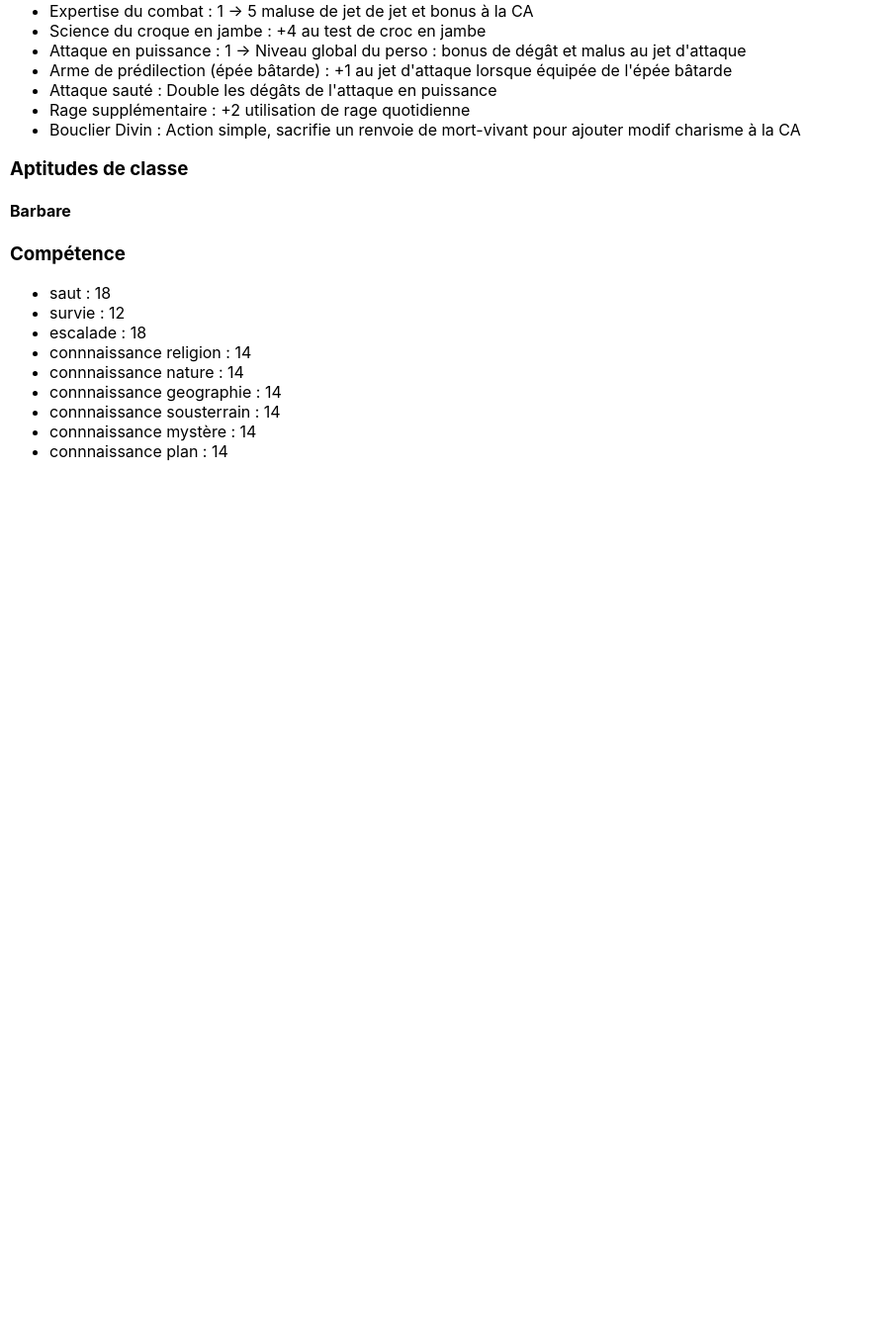
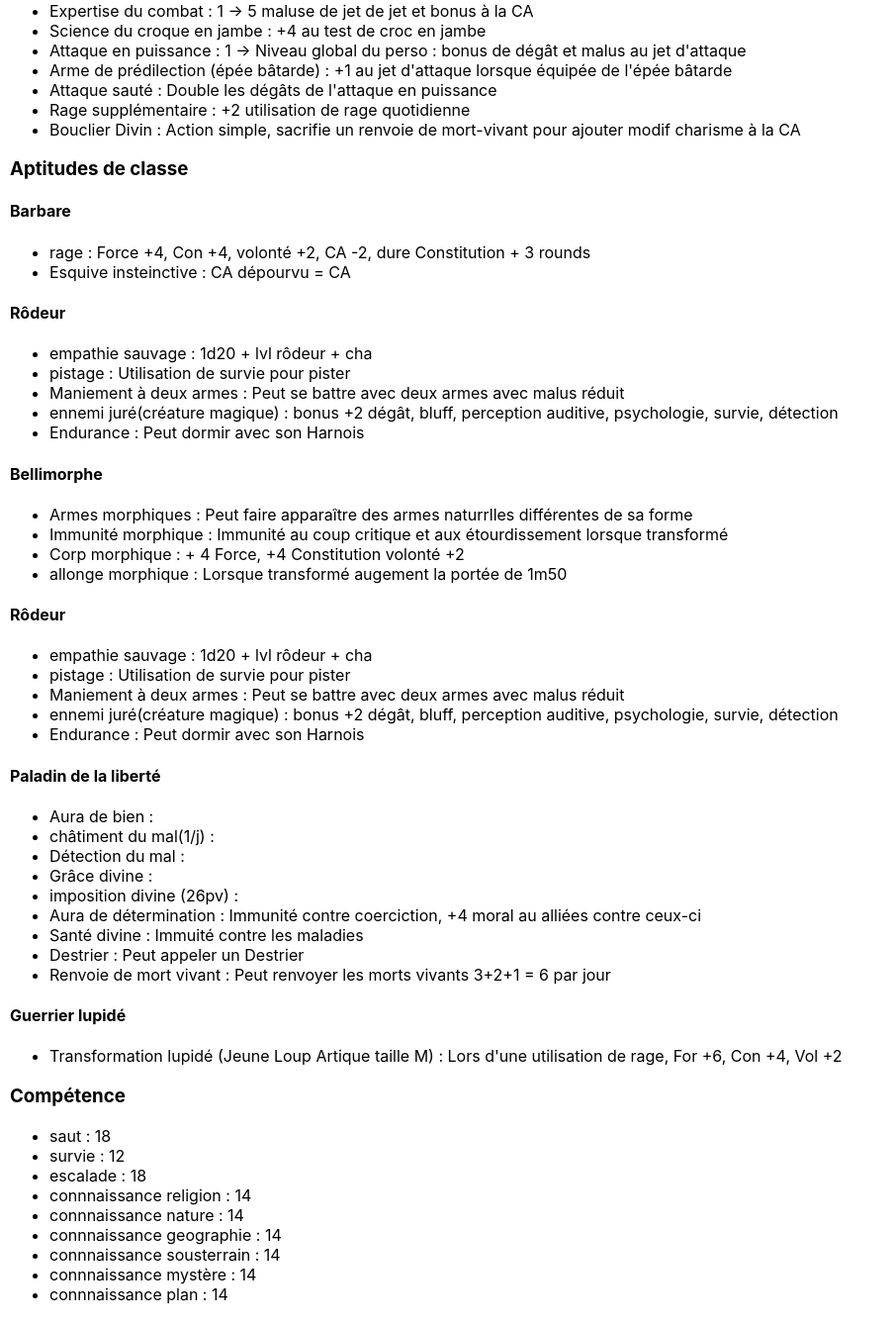
Before and after one commit to Clydic/CaydicSheet, a Flask app: page / in a window 1280 px wide. Shown: the part 1275-2613 px from the top of the page at 99% size, without its empty margins (0-904 px from the left). Before the commit the page ends 1741 px from the top, so only its background shows below. Run offline with Flask 3, Linux system fonts and the light colour scheme.

Commit message:
mise en place des aptitude dans la page html

```diff
--- a/data.py
+++ b/data.py
@@ -150,7 +150,7 @@
         {"name" : "Corp morphique", "description" : "+ 4 Force, +4 Constitution volonté +2 " },
         {"name" : "allonge morphique" , "description" : "Lorsque transformé augement la portée de 1m50" },
     ] },
-    "guerrier_lupdide" : {"name" : "Guerrier lupidé" , "aptitudes" :[
+    "guerrier_lupide" : {"name" : "Guerrier lupidé" , "aptitudes" :[
 
         {"name" : "Transformation lupidé (Jeune Loup Artique taille M)" , "description" : "Lors d'une utilisation de rage, For +6, Con +4, Vol +2" },
     ]}
--- a/templates/index.html
+++ b/templates/index.html
@@ -1,4 +1,12 @@
 <head>
+    {% macro aptitudeList(items)%}
+    <ul>
+        {% for item in items%}
+        <li>
+            {{item.name}} : {{item.description}}
+        </li>{% endfor %}
+    </ul>
+    {% endmacro %}
     <title>{{ title }}</title>
     <link rel="stylesheet" href="{{ url_for('static', filename='main.css') }}">
 
@@ -83,6 +91,24 @@
                     </ul>
                     <h3>Aptitudes de classe</h3>
                     <h4>{{class_aptitude.barbare.name}}</h4>
+                    <ul>
+                        {% for aptitude in class_aptitude.barbare.aptitudes%}
+                        <li>
+                            {{aptitude.name}} : {{aptitude.description}}
+                        </li>{% endfor %}
+                    </ul>
+
+                    <h4> {{class_aptitude.rodeur.name}}</h4>
+                    {{aptitudeList(class_aptitude.rodeur.aptitudes)}}
+                    <h4> {{class_aptitude.bellimorphe.name}}</h4>
+                    {{aptitudeList(class_aptitude.bellimorphe.aptitudes)}}
+                    <h4> {{class_aptitude.rodeur.name}}</h4>
+                    {{aptitudeList(class_aptitude.rodeur.aptitudes)}}
+                    <h4> {{class_aptitude.paladin_of_freedom.name}}</h4>
+                    {{aptitudeList(class_aptitude.paladin_of_freedom.aptitudes)}}
+                    <h4> {{class_aptitude.guerrier_lupide.name}}</h4>
+                    {{aptitudeList(class_aptitude.guerrier_lupide.aptitudes)}}
+
                     <h3>{{competence_title}}</h3>
                     <ul>
 
```
